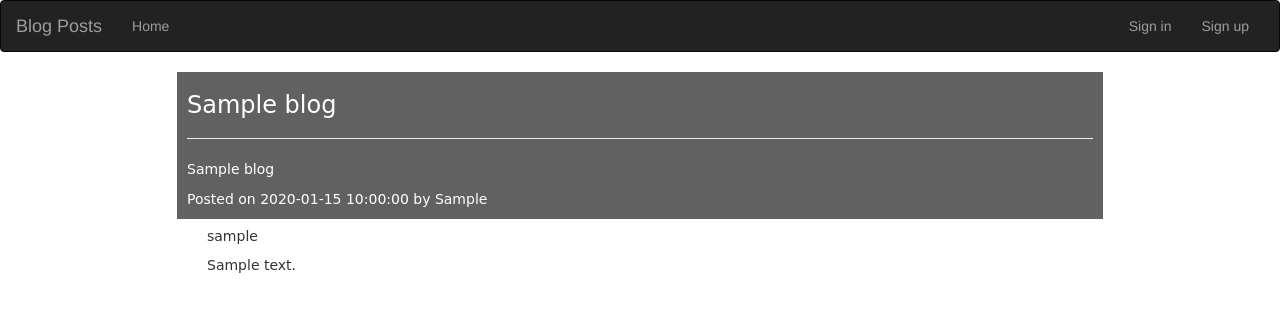
After one commit to BradOdera/Cunninghams-Blog, a Python web app: template app/templates/blog.html in a window 1280 px wide. The commit adds this page. Shown: the top 312 px of the page. Run offline with Jinja, Linux system fonts and the light colour scheme; the template is opened without the code that fills it: most values are stand-ins (such as "Sample title", 1, 10 or a date in 2020); some libraries are stand-ins or nearby versions.

Commit message:
add templates for displaying blog app

```diff
--- a/app/auth/forms.py
+++ b/app/auth/forms.py
@@ -10,7 +10,7 @@ class RegistrationForm(FlaskForm):
     email = StringField('Your Email Address', validators=[Required(), Email()])
     username = StringField('Enter your username', validators=[Required()])
     full_name = StringField('Enter your full name', validators=[Required()])
-    password = PasswordFsield('Password', validators=[Required(), EqualTo(
+    password = PasswordField('Password', validators=[Required(), EqualTo(
         'password_confirm', message='Passwords must match')])
     password_confirm = PasswordField(
         'Confirm Passwords', validators=[Required()])
--- a/app/main/__init__.py
+++ b/app/main/__init__.py
@@ -1,5 +1,4 @@
+from . import views, forms
 from flask import Blueprint
 
 auth = Blueprint('auth', __name__)
-
-from . import views, forms
--- a/app/request.py
+++ b/app/request.py
@@ -1,5 +1,4 @@
-from . import create_app
-import requests
+from . import create_app, request
 import json
 from .models import Quotes
 
--- /dev/null
+++ b/app/templates/base.html
@@ -0,0 +1,11 @@
+{% extends 'bootstrap/base.html'%}
+
+{%block styles%}
+{{super()}}
+
+<link href="https://fonts.googleapis.com/css?family=Black+Han+Sans" rel="stylesheet">
+{%endblock%}
+
+{% block navbar %}
+{%include 'navbar.html'%}
+{%endblock%}
--- /dev/null
+++ b/app/templates/blog.html
@@ -0,0 +1,23 @@
+{% extends 'base.html' %}
+{% import 'macros.html' as macro %}
+
+{% import "bootstrap/wtf.html" as wtf %}
+<!-- Content block -->
+{%block content%}
+<div style="font-family: 'Indie Flower', cursive; width:70%;margin: 0 auto;">
+    <div class="row" style="background-color:#616161; color:#ffffff;height:35%;">
+        <h3 style="margin-left:10px;">{{blog.title}}</h3>
+        <hr style="margin-left:10px;margin-right:10px;">
+        <p style="margin-left:10px;">{{blog.blog}}</p>
+        <span>
+            <p style="margin-left:10px;">Posted on {{date}} by {{blog.user.username| capitalize}}</p>
+        </span>
+    </div>
+    <div>
+        {{macro.displayComments(comments)}}
+    </div>
+    {% if current_user.is_authenticated %}
+    {{ wtf.quick_form(comment_form) }}
+    {%endif%}
+</div>
+{%endblock%}
--- /dev/null
+++ b/app/templates/macros.html
@@ -0,0 +1,23 @@
+{% macro displayBlogs(blog_list)%}
+{%for blog in blog_list%}
+<div class="col-xs-12 col-sm-4 col-md-4 col-lg-4 review-card">
+    <div class="well well-lg">
+        <h4>{{blog.title}}</h4>
+        <p>{{blog.blog| truncate(100)}}...</p>
+        <p>
+            Written by: {{blog.user.username}}
+            <a href="/blog/{{blog.id}}" class="btn pull-right">Read More...</a>
+        </p>
+    </div>
+</div>
+{%endfor%}
+{%endmacro%}
+
+{%macro displayComments(comments_list)%}
+{%for comment in comments%}
+<div class="col-md-12">
+    <h5>{{comment.user.username}}</h5>
+    <p>{{comment.comment}}</p>
+</div>
+{%endfor%}
+{%endmacro%}
--- /dev/null
+++ b/app/templates/navbar.html
@@ -0,0 +1,37 @@
+<div class="navbar navbar-inverse" role="navigation">
+    <div class="container-fluid">
+        <div class="navbar-header">
+            <button type="button" class="navbar-toggle" data-toggle="collapse" data-target=".navbar-collapse">
+                <span class="sr-only">Toggle navigation</span>
+                <span class="icon-bar"></span>
+                <span class="icon-bar"></span>
+                <span class="icon-bar"></span>
+            </button>
+            <a class="navbar-brand" href="/"> Blog Posts </a>
+        </div>
+        <div class="navbar-collapse collapse">
+            <ul class="nav navbar-nav">
+                <li><a href="/">Home</a></li>
+            </ul>
+            <ul class="nav navbar-nav navbar-right">
+                {% if current_user.is_authenticated %}
+                <li class="dropdown"><a href="#" class="dropdown-toggle" data-toggle="dropdown" role="button"
+                        aria-haspopup="true" aria-expanded="false">{{current_user.username| capitalize}} <span
+                            class="caret"></span></a>
+                    <ul class="dropdown-menu">
+                        <!-- to be updted -->
+                        <li><a href="{{url_for('main.user_blogs',uname=current_user.username)}}">My Blogs</a></li>
+                        <!--  -->
+                        <li role="separator" class="divider"></li>
+                        <li><a href="{{url_for('auth.logout')}}">Sign out</a></li>
+                    </ul>
+                </li>
+                {% else %}
+                <li><a href="{{url_for('auth.login')}}">Sign in</a></li>
+                <li><a href="{{url_for('auth.register')}}">Sign up</a></li>
+                {%endif%}
+            </ul>
+        </div>
+
+    </div>
+</div>
```
Also changed, not shown: app/templates/index.html (+77 -37 lines), app/templates/new_blog.html (added, +13 -0 lines).
